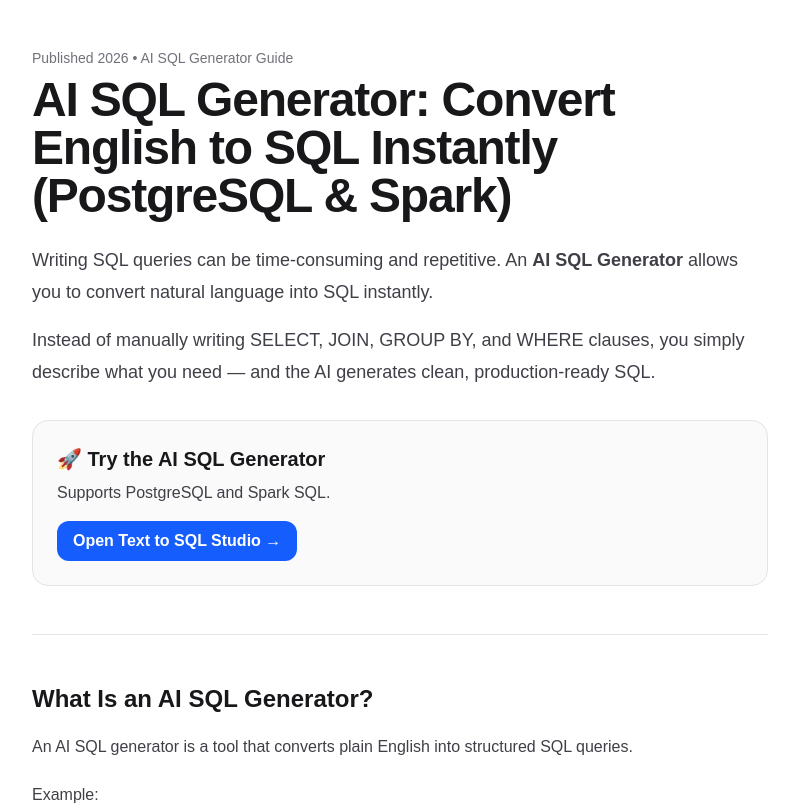
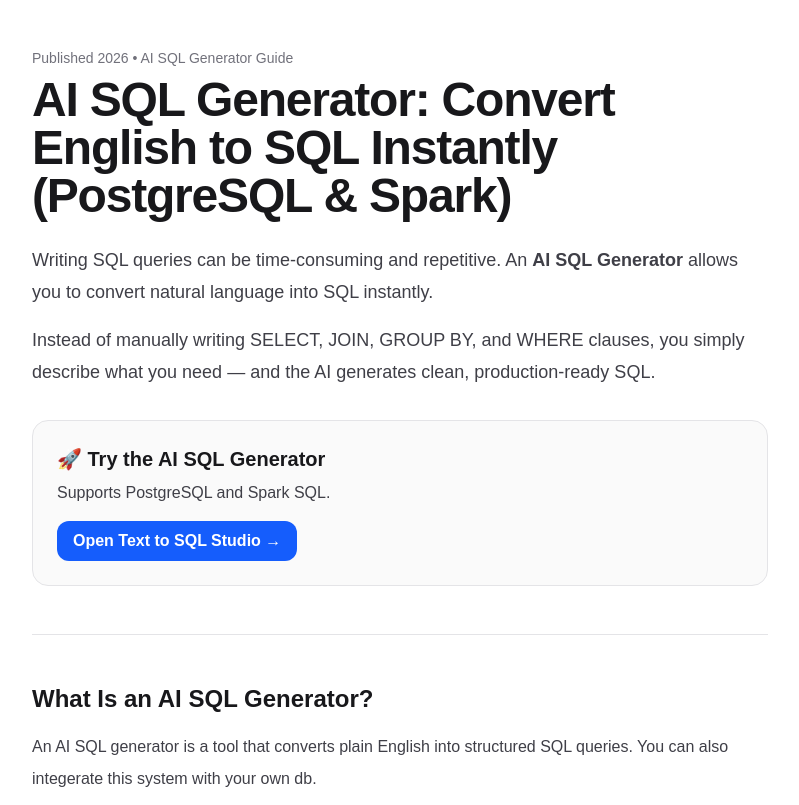
Before and after one commit to gauravkumarit8/texttosql1, a Next.js app: page /blog/ai-sql-generator-guide in a window 1280 px wide. Shown: the top 805 px of the page, without its empty margins (240-1039 px from the left). Built offline with nearby package versions, Linux system fonts and the light colour scheme.

Commit message:
Change the director and also added how to use it

```diff
--- a/app/blog/ai-sql-generator-guide/page.js
+++ b/app/blog/ai-sql-generator-guide/page.js
@@ -57,7 +57,7 @@ export default function BlogPost() {
 
         <p className="mt-4 leading-8 text-zinc-700 dark:text-zinc-300">
           An AI SQL generator is a tool that converts plain English into
-          structured SQL queries.
+          structured SQL queries. You can also integerate this system with your own db.
         </p>
 
         <p className="mt-4 leading-8 text-zinc-700 dark:text-zinc-300">
```
